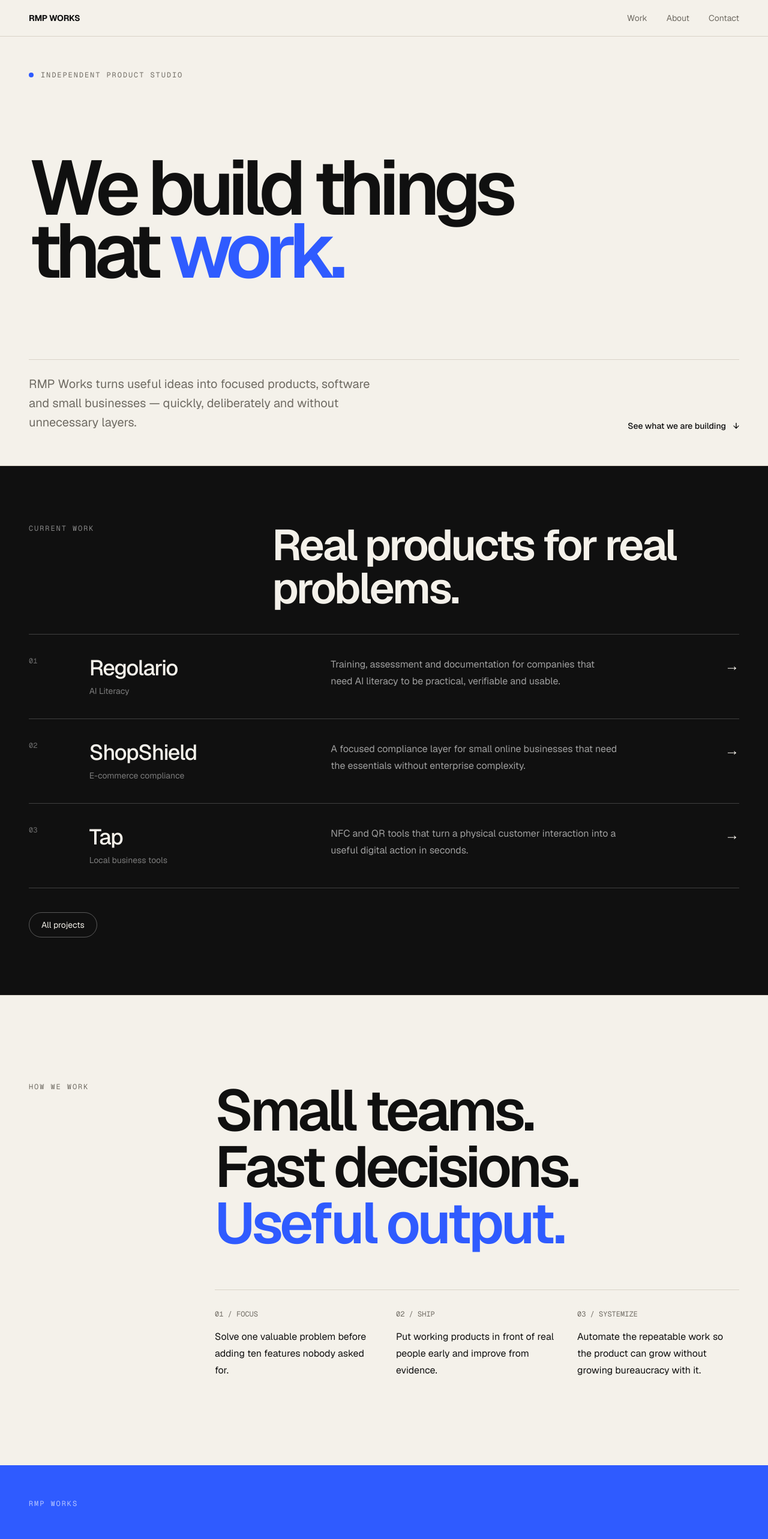
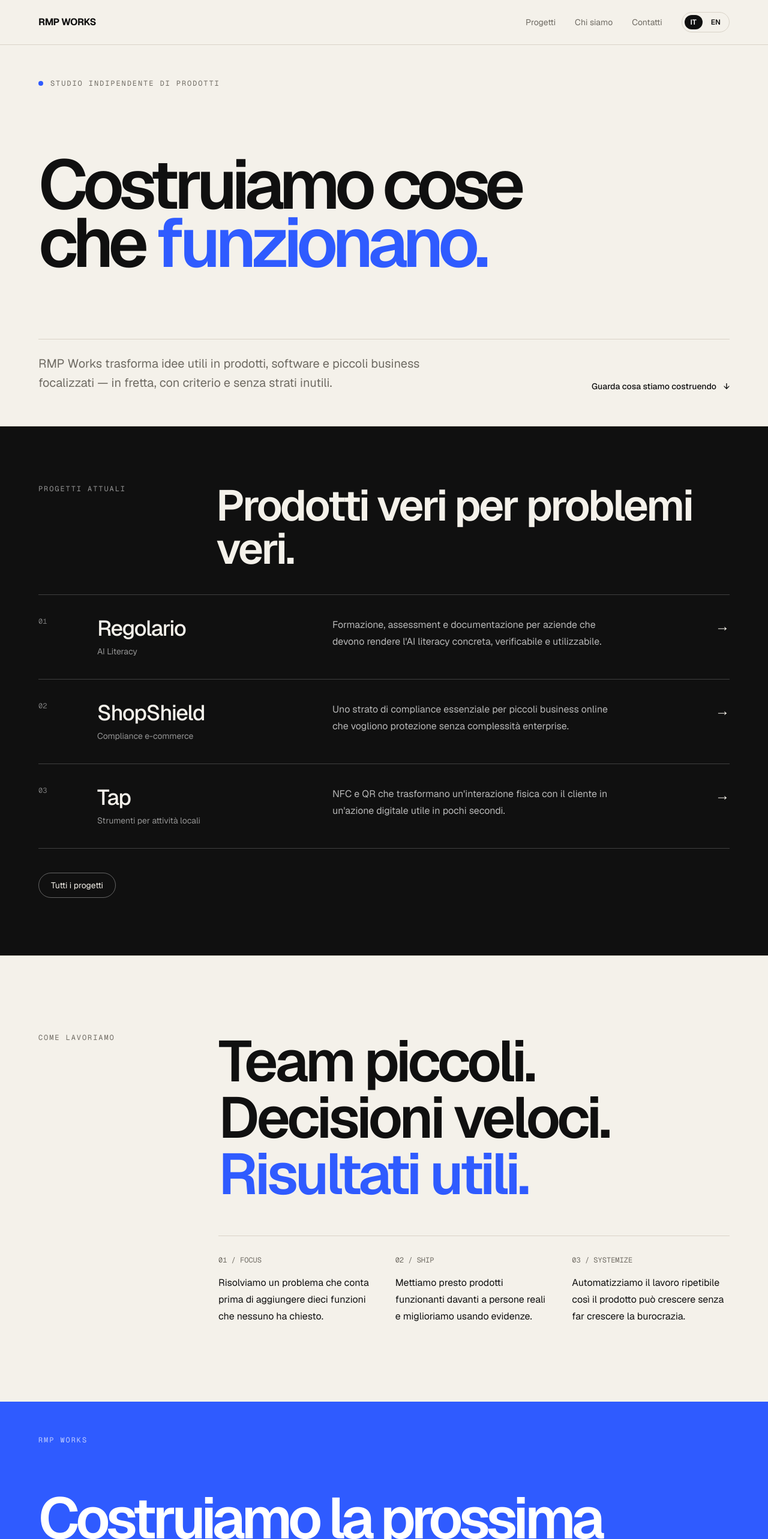
Before and after one commit to MacNaym/rmpworks, a Next.js app: page / in a window 1280 px wide. Shown: the top 2566 px of the page at 60% size. Built offline with nearby package versions, Linux system fonts and the light colour scheme.

Commit message:
Second pass: Italian homepage, wider layout and language switch

```diff
--- a/app/page.tsx
+++ b/app/page.tsx
@@ -6,169 +6,135 @@ const ventures = [
     name: "Regolario",
     tag: "AI Literacy",
     description:
-      "Training, assessment and documentation for companies that need AI literacy to be practical, verifiable and usable.",
+      "Formazione, assessment e documentazione per aziende che devono rendere l'AI literacy concreta, verificabile e utilizzabile.",
     href: "/projects/regolario",
   },
   {
     index: "02",
     name: "ShopShield",
-    tag: "E-commerce compliance",
+    tag: "Compliance e-commerce",
     description:
-      "A focused compliance layer for small online businesses that need the essentials without enterprise complexity.",
+      "Uno strato di compliance essenziale per piccoli business online che vogliono protezione senza complessità enterprise.",
     href: "/projects/shopshield",
   },
   {
     index: "03",
     name: "Tap",
-    tag: "Local business tools",
+    tag: "Strumenti per attività locali",
     description:
-      "NFC and QR tools that turn a physical customer interaction into a useful digital action in seconds.",
+      "NFC e QR che trasformano un'interazione fisica con il cliente in un'azione digitale utile in pochi secondi.",
     href: "/projects/tap",
   },
 ];
 
+const frame = "mx-auto w-full max-w-[1680px] px-5 sm:px-8 lg:px-12 xl:px-16";
+
 export default function Home() {
   return (
-    <main className="min-h-screen bg-[var(--background)] text-[var(--foreground)]">
+    <main className="min-h-screen overflow-x-clip bg-[var(--background)] text-[var(--foreground)]">
       <header className="border-b border-[var(--line)]">
-        <div className="mx-auto flex max-w-[1440px] items-center justify-between px-5 py-5 sm:px-8 lg:px-12">
-          <Link href="/" className="text-sm font-bold tracking-[-0.02em]">
+        <div className={`${frame} flex items-center justify-between py-5`}>
+          <Link href="/" className="text-base font-bold tracking-[-0.03em]">
             RMP WORKS
           </Link>
 
-          <nav className="flex items-center gap-5 text-sm text-[var(--muted)] sm:gap-8">
-            <Link className="transition hover:text-black" href="/projects">
-              Work
-            </Link>
-            <Link className="transition hover:text-black" href="/about">
-              About
-            </Link>
-            <Link className="transition hover:text-black" href="/contact">
-              Contact
-            </Link>
-          </nav>
+          <div className="flex items-center gap-5 sm:gap-8">
+            <nav className="hidden items-center gap-5 text-sm text-[var(--muted)] sm:flex sm:gap-8">
+              <Link className="transition hover:text-black" href="/projects">Progetti</Link>
+              <Link className="transition hover:text-black" href="/about">Chi siamo</Link>
+              <Link className="transition hover:text-black" href="/contact">Contatti</Link>
+            </nav>
+            <div className="flex items-center gap-1 rounded-full border border-[var(--line)] p-1 text-xs font-semibold">
+              <span className="rounded-full bg-[#101010] px-2.5 py-1 text-white">IT</span>
+              <Link href="/en/" className="rounded-full px-2.5 py-1 text-[var(--muted)] transition hover:text-black">EN</Link>
+            </div>
+          </div>
         </div>
       </header>
 
-      <section className="mx-auto grid min-h-[78vh] max-w-[1440px] content-between px-5 py-8 sm:px-8 sm:py-12 lg:px-12 lg:py-14">
+      <section className={`${frame} grid min-h-[76vh] content-between py-8 sm:py-12 lg:py-14`}>
         <div className="flex items-center gap-3 font-mono text-xs uppercase tracking-[0.16em] text-[var(--muted)]">
           <span className="h-2 w-2 rounded-full bg-[var(--accent)]" />
-          Independent product studio
+          Studio indipendente di prodotti
         </div>
 
-        <div className="py-20 sm:py-28 lg:py-32">
-          <h1 className="max-w-[1200px] text-[clamp(4rem,10vw,10rem)] font-semibold leading-[0.82] tracking-[-0.075em]">
-            We build things
+        <div className="py-16 sm:py-24 lg:py-28">
+          <h1 className="max-w-[1420px] text-[clamp(4rem,9vw,10rem)] font-semibold leading-[0.84] tracking-[-0.075em]">
+            Costruiamo cose
             <br />
-            that <span className="text-[var(--accent)]">work.</span>
+            che <span className="text-[var(--accent)]">funzionano.</span>
           </h1>
         </div>
 
         <div className="grid gap-8 border-t border-[var(--line)] pt-6 md:grid-cols-12">
-          <p className="max-w-xl text-lg leading-7 text-[var(--muted)] md:col-span-6 md:text-xl md:leading-8">
-            RMP Works turns useful ideas into focused products, software and
-            small businesses — quickly, deliberately and without unnecessary
-            layers.
+          <p className="max-w-2xl text-lg leading-7 text-[var(--muted)] md:col-span-7 md:text-xl md:leading-8">
+            RMP Works trasforma idee utili in prodotti, software e piccoli business focalizzati — in fretta, con criterio e senza strati inutili.
           </p>
 
           <div className="flex items-end md:col-span-3 md:col-start-10 md:justify-end">
-            <Link
-              href="#work"
-              className="inline-flex items-center gap-3 text-sm font-medium"
-            >
-              See what we are building <span aria-hidden>↓</span>
+            <Link href="#work" className="inline-flex items-center gap-3 text-sm font-medium">
+              Guarda cosa stiamo costruendo <span aria-hidden>↓</span>
             </Link>
           </div>
         </div>
       </section>
 
       <section id="work" className="border-y border-[var(--line)] bg-[#101010] text-[#f4f1ea]">
-        <div className="mx-auto max-w-[1440px] px-5 py-16 sm:px-8 sm:py-20 lg:px-12 lg:py-24">
+        <div className={`${frame} py-16 sm:py-20 lg:py-24`}>
           <div className="grid gap-8 border-b border-white/20 pb-10 md:grid-cols-12">
-            <p className="font-mono text-xs uppercase tracking-[0.16em] text-white/50 md:col-span-4">
-              Current work
-            </p>
-            <h2 className="text-4xl font-semibold tracking-[-0.045em] sm:text-5xl md:col-span-8 lg:text-7xl">
-              Real products for real problems.
+            <p className="font-mono text-xs uppercase tracking-[0.16em] text-white/55 md:col-span-3">Progetti attuali</p>
+            <h2 className="text-4xl font-semibold tracking-[-0.045em] sm:text-5xl md:col-span-9 lg:text-7xl">
+              Prodotti veri per problemi veri.
             </h2>
           </div>
 
           <div>
             {ventures.map((venture) => (
-              <Link
-                href={venture.href}
-                key={venture.name}
-                className="group grid gap-6 border-b border-white/20 py-9 transition hover:border-white/60 md:grid-cols-12 md:items-start"
-              >
-                <span className="font-mono text-xs text-white/40 md:col-span-1">
-                  {venture.index}
-                </span>
-
+              <Link href={venture.href} key={venture.name} className="group grid gap-6 border-b border-white/20 py-9 transition hover:border-white/60 md:grid-cols-12 md:items-start">
+                <span className="font-mono text-xs text-white/45 md:col-span-1">{venture.index}</span>
                 <div className="md:col-span-4">
-                  <p className="text-3xl font-medium tracking-[-0.04em] sm:text-4xl">
-                    {venture.name}
-                  </p>
-                  <p className="mt-2 text-sm text-white/45">{venture.tag}</p>
+                  <p className="text-3xl font-medium tracking-[-0.04em] sm:text-4xl">{venture.name}</p>
+                  <p className="mt-2 text-sm text-white/55">{venture.tag}</p>
                 </div>
-
-                <p className="max-w-2xl leading-7 text-white/60 md:col-span-5">
-                  {venture.description}
-                </p>
-
-                <div className="text-right text-2xl transition-transform group-hover:translate-x-1 md:col-span-2">
-                  →
-                </div>
+                <p className="max-w-3xl text-base leading-7 text-white/70 md:col-span-5">{venture.description}</p>
+                <div className="text-right text-2xl transition-transform group-hover:translate-x-1 md:col-span-2">→</div>
               </Link>
             ))}
           </div>
 
           <div className="pt-10">
-            <Link
-              href="/projects"
-              className="inline-flex rounded-full border border-white/30 px-5 py-2.5 text-sm transition hover:border-white hover:bg-white hover:text-black"
-            >
-              All projects
+            <Link href="/projects" className="inline-flex rounded-full border border-white/35 px-5 py-2.5 text-sm transition hover:border-white hover:bg-white hover:text-black">
+              Tutti i progetti
             </Link>
           </div>
         </div>
       </section>
 
-      <section className="mx-auto max-w-[1440px] px-5 py-20 sm:px-8 sm:py-28 lg:px-12 lg:py-36">
-        <div className="grid gap-14 md:grid-cols-12">
-          <p className="font-mono text-xs uppercase tracking-[0.16em] text-[var(--muted)] md:col-span-3">
-            How we work
-          </p>
+      <section className={`${frame} py-20 sm:py-28 lg:py-32`}>
+        <div className="grid gap-12 md:grid-cols-12">
+          <p className="font-mono text-xs uppercase tracking-[0.16em] text-[var(--muted)] md:col-span-3">Come lavoriamo</p>
 
           <div className="md:col-span-9">
-            <h2 className="max-w-5xl text-4xl font-semibold leading-[0.98] tracking-[-0.055em] sm:text-6xl lg:text-8xl">
-              Small teams.
+            <h2 className="max-w-6xl text-4xl font-semibold leading-[0.98] tracking-[-0.055em] sm:text-6xl lg:text-8xl">
+              Team piccoli.
               <br />
-              Fast decisions.
+              Decisioni veloci.
               <br />
-              <span className="text-[var(--accent)]">Useful output.</span>
+              <span className="text-[var(--accent)]">Risultati utili.</span>
             </h2>
 
-            <div className="mt-16 grid gap-8 border-t border-[var(--line)] pt-8 sm:grid-cols-3">
+            <div className="mt-14 grid gap-8 border-t border-[var(--line)] pt-8 sm:grid-cols-3">
               <div>
                 <p className="font-mono text-xs text-[var(--muted)]">01 / FOCUS</p>
-                <p className="mt-4 leading-7">
-                  Solve one valuable problem before adding ten features nobody
-                  asked for.
-                </p>
+                <p className="mt-4 max-w-sm leading-7">Risolviamo un problema che conta prima di aggiungere dieci funzioni che nessuno ha chiesto.</p>
               </div>
               <div>
                 <p className="font-mono text-xs text-[var(--muted)]">02 / SHIP</p>
-                <p className="mt-4 leading-7">
-                  Put working products in front of real people early and improve
-                  from evidence.
-                </p>
+                <p className="mt-4 max-w-sm leading-7">Mettiamo presto prodotti funzionanti davanti a persone reali e miglioriamo usando evidenze.</p>
               </div>
               <div>
                 <p className="font-mono text-xs text-[var(--muted)]">03 / SYSTEMIZE</p>
-                <p className="mt-4 leading-7">
-                  Automate the repeatable work so the product can grow without
-                  growing bureaucracy with it.
-                </p>
+                <p className="mt-4 max-w-sm leading-7">Automatizziamo il lavoro ripetibile così il prodotto può crescere senza far crescere la burocrazia.</p>
               </div>
             </div>
           </div>
@@ -176,50 +142,36 @@ export default function Home() {
       </section>
 
       <section className="bg-[var(--accent)] text-white">
-        <div className="mx-auto grid min-h-[54vh] max-w-[1440px] content-between px-5 py-10 sm:px-8 sm:py-14 lg:px-12">
-          <p className="font-mono text-xs uppercase tracking-[0.16em] text-white/65">
-            RMP Works
-          </p>
+        <div className={`${frame} grid min-h-[54vh] content-between py-10 sm:py-14`}>
+          <p className="font-mono text-xs uppercase tracking-[0.16em] text-white/70">RMP Works</p>
 
-          <div className="py-20">
-            <h2 className="max-w-6xl text-[clamp(3.5rem,8vw,8rem)] font-semibold leading-[0.86] tracking-[-0.07em]">
-              Build the next
+          <div className="py-16 sm:py-20">
+            <h2 className="max-w-7xl text-[clamp(3.5rem,7.5vw,8rem)] font-semibold leading-[0.88] tracking-[-0.07em]">
+              Costruiamo la prossima
               <br />
-              useful thing.
+              cosa utile.
             </h2>
           </div>
 
-          <div className="flex flex-col gap-5 border-t border-white/35 pt-6 sm:flex-row sm:items-center sm:justify-between">
-            <p className="max-w-lg text-white/75">
-              Products, experiments and businesses with a reason to exist.
-            </p>
-            <Link
-              href="/contact"
-              className="inline-flex w-fit rounded-full bg-white px-6 py-3 text-sm font-medium text-[var(--accent)] transition hover:bg-[#101010] hover:text-white"
-            >
-              Get in touch →
+          <div className="flex flex-col gap-5 border-t border-white/40 pt-6 sm:flex-row sm:items-center sm:justify-between">
+            <p className="max-w-xl text-white/80">Prodotti, esperimenti e business con una ragione per esistere.</p>
+            <Link href="/contact" className="inline-flex w-fit rounded-full bg-white px-6 py-3 text-sm font-semibold text-[#101010] transition hover:bg-[#101010] hover:text-white">
+              Parliamone →
             </Link>
           </div>
         </div>
       </section>
 
       <footer className="bg-[#101010] text-white">
-        <div className="mx-auto flex max-w-[1440px] flex-col gap-8 px-5 py-10 sm:px-8 md:flex-row md:items-end md:justify-between lg:px-12">
+        <div className={`${frame} flex flex-col gap-8 py-10 md:flex-row md:items-end md:justify-between`}>
           <div>
             <p className="text-lg font-semibold tracking-[-0.03em]">RMP WORKS</p>
-            <p className="mt-2 text-sm text-white/40">© 2026 RMP Works</p>
+            <p className="mt-2 text-sm text-white/45">© 2026 RMP Works</p>
           </div>
-
-          <div className="flex gap-6 text-sm text-white/55">
-            <Link className="hover:text-white" href="/projects">
-              Work
-            </Link>
-            <Link className="hover:text-white" href="/about">
-              About
-            </Link>
-            <Link className="hover:text-white" href="/contact">
-              Contact
-            </Link>
+          <div className="flex items-center gap-6 text-sm text-white/60">
+            <Link className="hover:text-white" href="/projects">Progetti</Link>
+            <Link className="hover:text-white" href="/about">Chi siamo</Link>
+            <Link className="hover:text-white" href="/contact">Contatti</Link>
           </div>
         </div>
       </footer>
```
